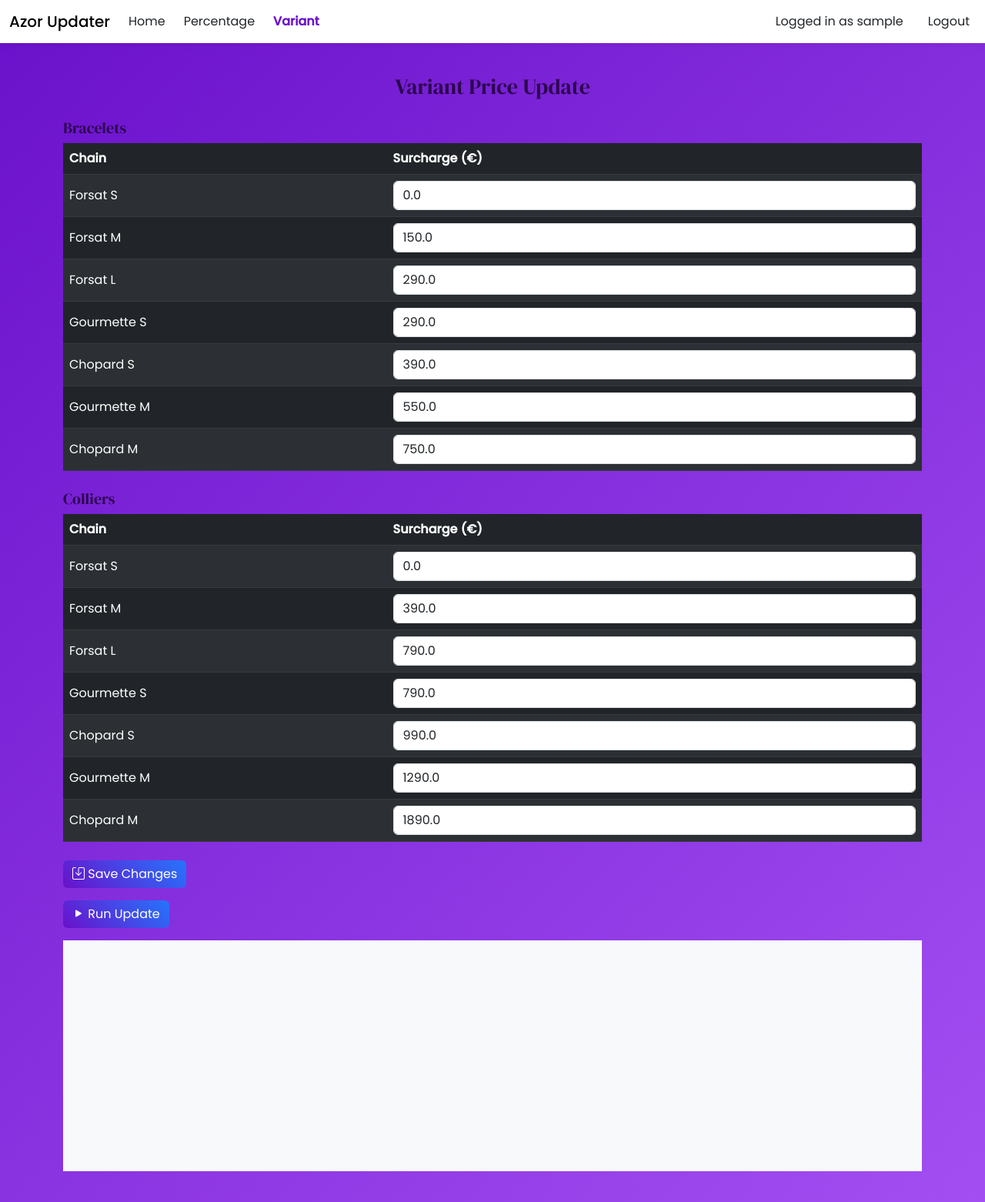
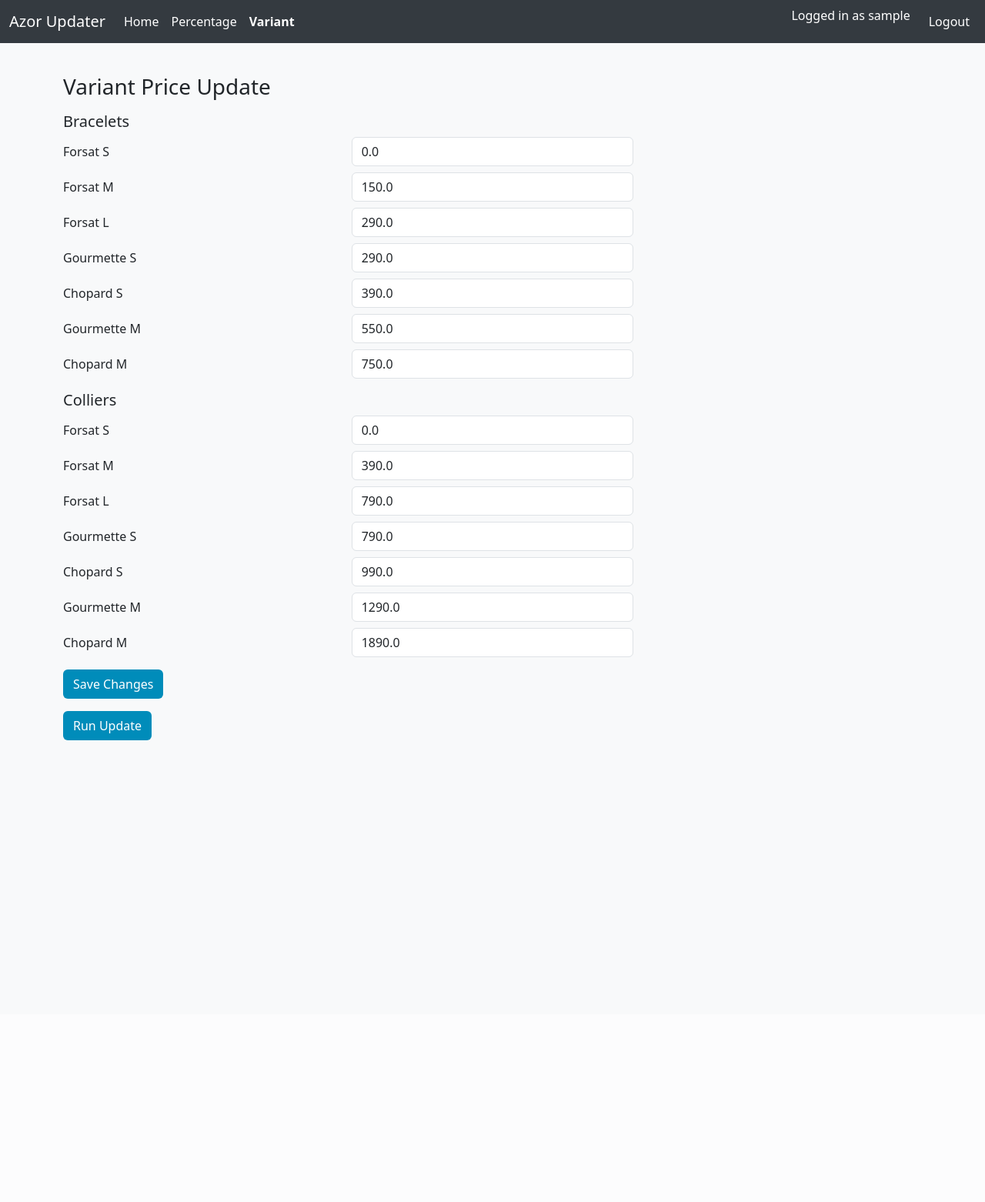
Before and after one commit to AGUENAOU-AYOUB/Azor-App, a Flask app: page /variant-updater in a window 1280 px wide. Shown: the whole page at 77% size. After the commit the page ends 962 px from the top, so only its background shows below. Run offline with Flask 3, Linux system fonts and the light colour scheme; the visitor is signed in with stand-in values (Sample User, id 1).

Commit message:
Revert modern UI redesign

```diff
--- a/webapp/templates/base.html
+++ b/webapp/templates/base.html
@@ -4,78 +4,23 @@
     <meta charset="utf-8">
     <meta name="viewport" content="width=device-width, initial-scale=1">
     <link href="https://cdn.jsdelivr.net/npm/bootstrap@5.3.0/dist/css/bootstrap.min.css" rel="stylesheet">
-    <link href="https://cdn.jsdelivr.net/npm/bootstrap-icons@1.11.3/font/bootstrap-icons.css" rel="stylesheet">
-    <link href="https://fonts.googleapis.com/css2?family=DM+Serif+Display&family=Poppins:wght@300;400;500&display=swap" rel="stylesheet">
     <title>Azor Price Updater</title>
     <style>
-        body {
-
-            background: linear-gradient(135deg, #6a11cb, #a34ef2);
-
-            color: #212529;
-            font-family: 'Poppins', sans-serif;
-        }
-        h1, h2, h3, h4, h5, h6 {
-            font-family: 'DM Serif Display', serif;
-            color: #2c044d;
-        }
-        .navbar {
-
-            background: #fff;
-            box-shadow: 0 0 10px rgba(0,0,0,0.1);
-        }
-        .navbar-nav {
-            gap: 0.5rem;
-        }
-        .navbar-brand {
-            font-weight: 500;
-        }
-
-        .nav-link {
-            color: #212529 !important;
-        }
-        .navbar-text {
-            color: #212529 !important;
-        }
-        .nav-link.active {
-            color: #6a11cb !important;
-            font-weight: 600;
-        }
-        .btn-brand {
-            background: linear-gradient(45deg, #6a11cb, #2575fc);
-            color: #fff;
-            border: none;
-        }
-        .btn-brand:hover { filter: brightness(1.1); }
+        body { background-color: #f8f9fa; }
+        .navbar { background-color: #343a40; }
+        .navbar-brand, .nav-link, .navbar-text { color: #fff !important; }
+        .nav-link.active { font-weight: bold; }
+        .btn-brand { background-color: #008cba; color: #fff; }
         h3, h5 { margin-top: 1rem; }
-        .card {
-            background-color: #ffffff;
-            border: 1px solid rgba(0,0,0,0.1);
-        }
-        .text-primary {
-            color: #00eaff !important;
-        }
-        .bg-primary {
-            background-color: #008dff !important;
-        }
-        .btn-secondary {
-            background-color: #ff8c42;
-            border: none;
-            color: #fff;
-        }
-        .btn-secondary:hover { filter: brightness(1.05); }
     </style>
 </head>
 <body>
 <nav class="navbar navbar-expand-lg">
   <div class="container-fluid">
     <a class="navbar-brand" href="/">Azor Updater</a>
-    <button class="navbar-toggler" type="button" data-bs-toggle="collapse" data-bs-target="#mainNav" aria-controls="mainNav" aria-expanded="false" aria-label="Toggle navigation">
-      <span class="navbar-toggler-icon"></span>
-    </button>
-    <div class="collapse navbar-collapse justify-content-between" id="mainNav">
+    <div class="collapse navbar-collapse">
       {% if session.get('user') %}
-      <ul class="navbar-nav align-items-lg-center mb-2 mb-lg-0">
+      <ul class="navbar-nav me-auto mb-2 mb-lg-0">
         <li class="nav-item">
           <a class="nav-link {{ 'active' if request.path == url_for('main.home') else '' }}" href="{{ url_for('main.home') }}">Home</a>
         </li>
@@ -86,7 +31,7 @@
           <a class="nav-link {{ 'active' if request.path == url_for('main.variant_updater') else '' }}" href="{{ url_for('main.variant_updater') }}">Variant</a>
         </li>
       </ul>
-      <ul class="navbar-nav ms-lg-auto align-items-lg-center">
+      <ul class="navbar-nav ms-auto">
         <li class="nav-item"><span class="navbar-text me-3">Logged in as {{ session['user'] }}</span></li>
         <li class="nav-item"><a class="nav-link" href="{{ url_for('auth.logout') }}">Logout</a></li>
       </ul>
@@ -95,25 +40,16 @@
   </div>
 </nav>
 <div class="container py-4">
+    {% with messages = get_flashed_messages(with_categories=True) %}
+      {% if messages %}
+        {% for category, msg in messages %}
+          <div class="alert alert-{{ 'danger' if category == 'error' else category }}">{{ msg }}</div>
+        {% endfor %}
+      {% endif %}
+    {% endwith %}
     {% block content %}{% endblock %}
 </div>
-
-<div class="toast-container position-fixed top-0 end-0 p-3">
-    {% with messages = get_flashed_messages(with_categories=True) %}
-      {% for category, msg in messages %}
-        <div class="toast align-items-center text-bg-{{ 'danger' if category == 'error' else category }} border-0 mb-2" role="alert" aria-live="assertive" aria-atomic="true">
-          <div class="d-flex">
-            <div class="toast-body">{{ msg }}</div>
-            <button type="button" class="btn-close btn-close-white me-2 m-auto" data-bs-dismiss="toast" aria-label="Close"></button>
-          </div>
-        </div>
-      {% endfor %}
-    {% endwith %}
-</div>
 <script src="https://cdn.jsdelivr.net/npm/bootstrap@5.3.0/dist/js/bootstrap.bundle.min.js"></script>
-<script>
-  document.querySelectorAll('.toast').forEach(t => new bootstrap.Toast(t).show());
-</script>
 {% block scripts %}{% endblock %}
 </body>
 </html>
--- a/webapp/templates/variant.html
+++ b/webapp/templates/variant.html
@@ -1,31 +1,23 @@
 {% extends 'base.html' %}
 {% block content %}
-<h3 class="text-center">Variant Price Update</h3>
-<form method="post" onsubmit="return confirm('Save updated surcharges?')">
+<h3>Variant Price Update</h3>
+<form method="post">
   <input type="hidden" name="csrf_token" value="{{ csrf_token() }}">
   {% for cat, chains in surcharges.items() %}
-  <h5 class="mt-4">{{ cat|capitalize }}</h5>
-  <table class="table table-dark table-striped align-middle">
-    <thead><tr><th>Chain</th><th>Surcharge (€)</th></tr></thead>
-    <tbody>
-    {% for chain, val in chains.items() %}
-    <tr>
-      <td>{{ chain }}</td>
-      <td style="max-width:200px">
-        <input class="form-control" type="number" step="0.01" name="{{ cat }}_{{ chain.replace(' ', '_') }}" value="{{ val }}">
-      </td>
-    </tr>
-    {% endfor %}
-    </tbody>
-  </table>
+  <h5 class="mt-3">{{ cat|capitalize }}</h5>
+  {% for chain, val in chains.items() %}
+  <div class="mb-2 row g-2 align-items-center">
+    <label class="col-sm-4 col-form-label">{{ chain }}</label>
+    <div class="col-sm-4">
+      <input class="form-control" type="number" step="0.01" name="{{ cat }}_{{ chain.replace(' ', '_') }}" value="{{ val }}">
+    </div>
+  </div>
   {% endfor %}
-  <button class="btn btn-brand mt-2" type="submit"><i class="bi bi-save"></i> Save Changes</button>
+  {% endfor %}
+  <button class="btn btn-brand mt-2" type="submit">Save Changes</button>
 </form>
-<button id="start" class="btn btn-brand mt-3"><i class="bi bi-play-fill"></i> Run Update</button>
+<button id="start" class="btn btn-brand mt-3">Run Update</button>
 <div id="spinner" class="spinner-border text-primary ms-2 d-none" role="status"></div>
-<div id="progress" class="progress mt-2 d-none">
-  <div class="progress-bar progress-bar-striped progress-bar-animated bg-primary" style="width:100%"></div>
-</div>
 <pre id="log" class="mt-3 bg-light p-2" style="height:300px;overflow:auto;"></pre>
 <div id="status" class="alert alert-success d-none mt-2"></div>
 {% endblock %}
@@ -33,22 +25,18 @@
 <script>
   const startBtn = document.getElementById('start');
   const spinner = document.getElementById('spinner');
-  const progress = document.getElementById('progress');
   const status = document.getElementById('status');
   startBtn.onclick = function(){
-    if(!confirm('Run variant update?')) return;
     const log = document.getElementById('log');
     log.textContent='';
     status.classList.add('d-none');
     spinner.classList.remove('d-none');
-    progress.classList.remove('d-none');
     startBtn.disabled = true;
     const es = new EventSource('/stream/variant');
     es.onmessage = e => {
       if(e.data === '--done--') {
         es.close();
         spinner.classList.add('d-none');
-        progress.classList.add('d-none');
         startBtn.disabled = false;
         status.textContent = 'Update completed!';
         status.classList.remove('d-none');
```
Also changed, not shown: webapp/templates/home.html (+6 -21 lines), webapp/templates/login.html (+5 -17 lines), webapp/templates/percentage.html (+1 -15 lines).
